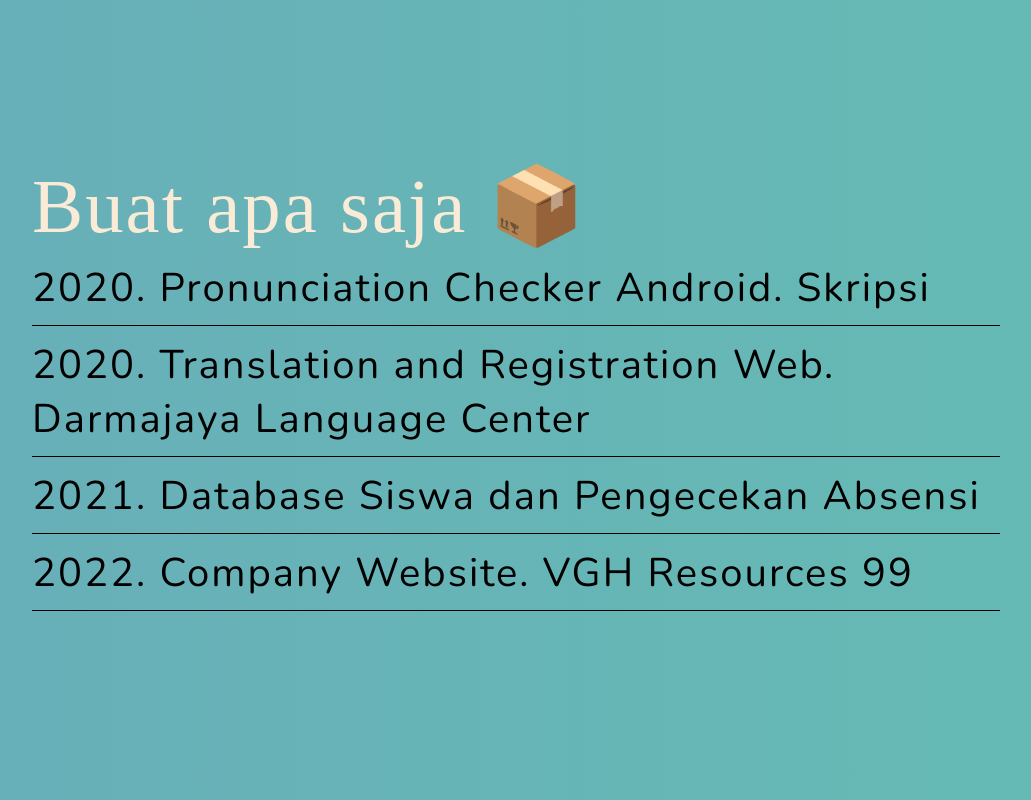
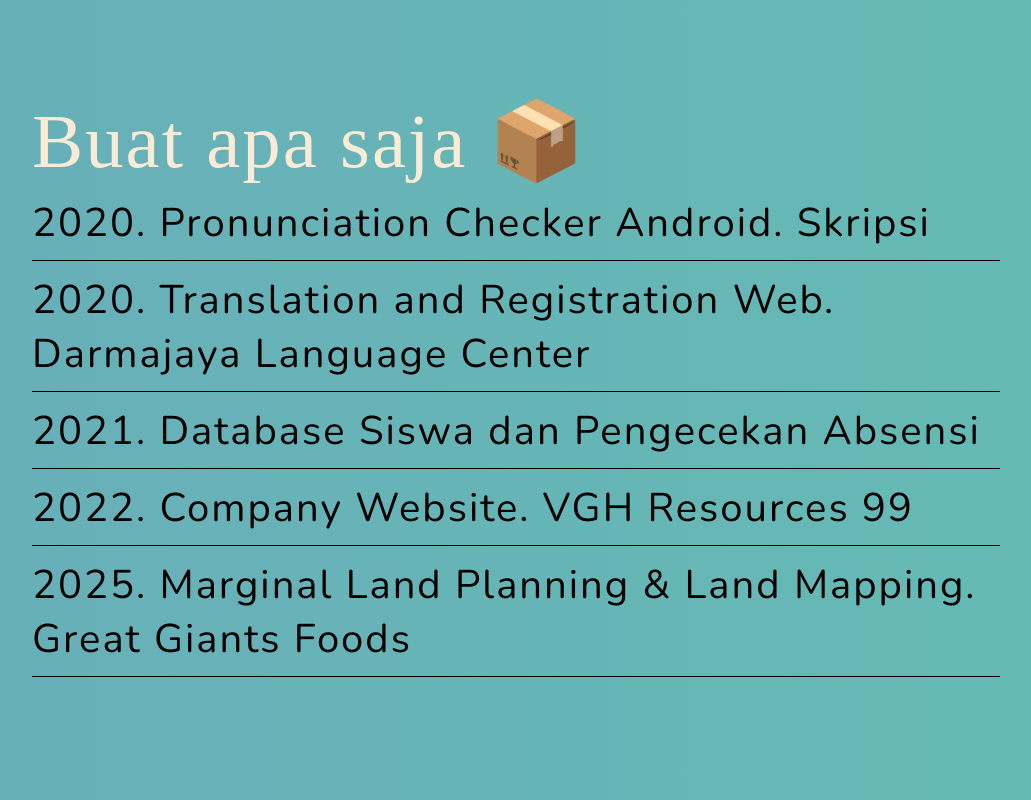
Before and after one commit to mfrizly/main, a plain HTML site: page index.html in a window 1280 px wide. Shown: the part 4816-5616 px from the top of the page, without its empty margins (124-1155 px from the left). Drawn offline with nearby package versions, Linux system fonts and the light colour scheme; a web font is replaced by a local one.

Commit message:
Update index.html
penambahan buat apasaja

```diff
--- a/index.html
+++ b/index.html
@@ -123,6 +123,9 @@
           <div class="underline">
             2022. Company Website. VGH Resources 99
           </div>
+          <div class="underline">
+            2025. Marginal Land Planning & Land Mapping. Great Giants Foods
+          </div>
         </div>
       </div>
     </div>
```
